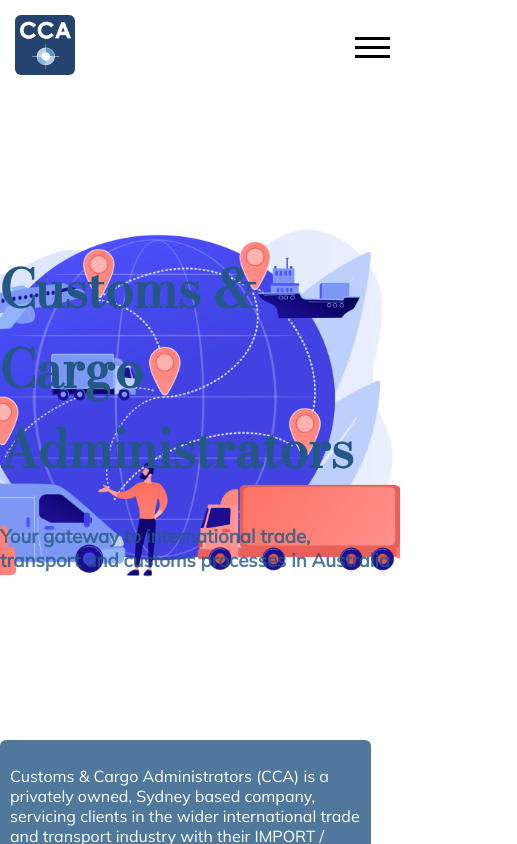
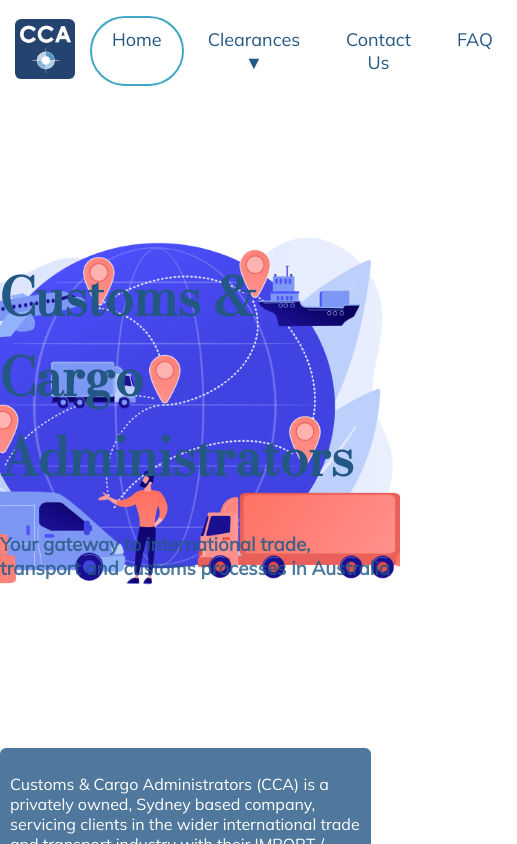
Before and after one commit to bhubhik/cca, a React (Create React App) app: page / in a window 390 px wide. Shown: the top 844 px of the page, 517 px wide, since content can reach past the window. Built offline with nearby package versions, Linux system fonts and the light colour scheme.

Commit message:
Navbar undo

```diff
--- a/src/App.css
+++ b/src/App.css
@@ -255,7 +255,7 @@
 }
 
 /* Mobile NavBar */
-#hamburger-icon {
+/* #hamburger-icon {
   margin: auto 0;
   display: none;
   cursor: pointer;
@@ -300,7 +300,7 @@
 
 .mobile-menu li {
   margin-bottom: 10px;
-}
+} */
 
 @media only screen and (max-width: 600px) {
   body {
@@ -309,11 +309,8 @@
   .info {
     width: 90%;
   }
-  .header nav {
-    display: none;
-  }
 
-  #hamburger-icon {
+  /* #hamburger-icon {
     display: block;
-  }
+  } */
 }
--- a/src/components/Navigation.js
+++ b/src/components/Navigation.js
@@ -2,10 +2,10 @@
 import logo from './images/logo2.png';
 
 const Nav = () => {
-  const toggleMobileMenu = (e) => {
-    console.log(e);
-    // e.classList.toggle('open');
-  };
+  // const toggleMobileMenu = (e) => {
+  //   console.log(e);
+  //   // e.classList.toggle('open');
+  // };
   return (
     <div className='header'>
       <Link to='/'>
@@ -37,7 +37,7 @@
           </NavLink>
         </ul>
       </nav>
-      <div
+      {/* <div
         id='hamburger-icon'
         className='closed'
         onclick={toggleMobileMenu(this)}
@@ -69,7 +69,7 @@
             <li>FAQ</li>
           </NavLink>
         </ul>
-      </div>
+      </div> */}
     </div>
   );
 };
```
